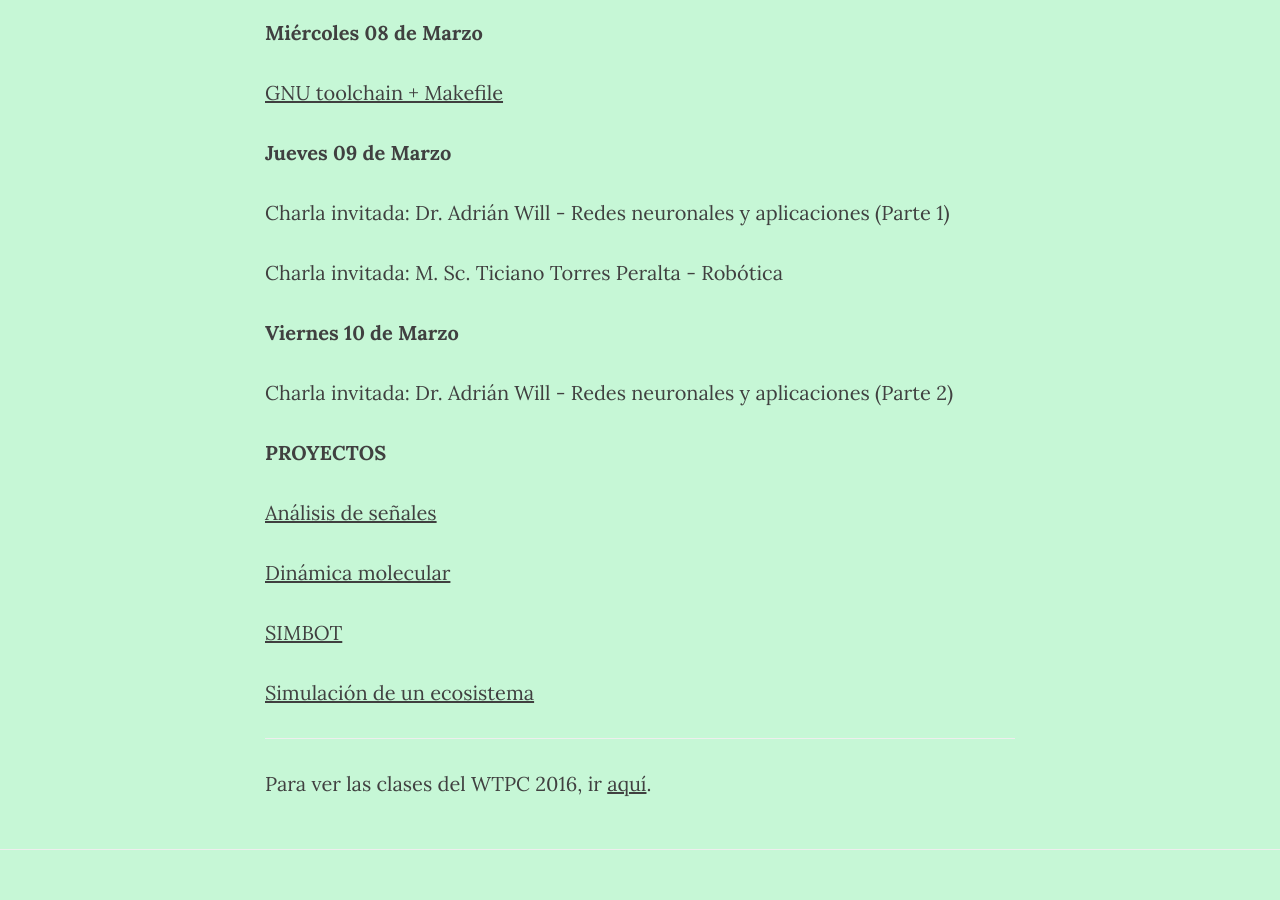
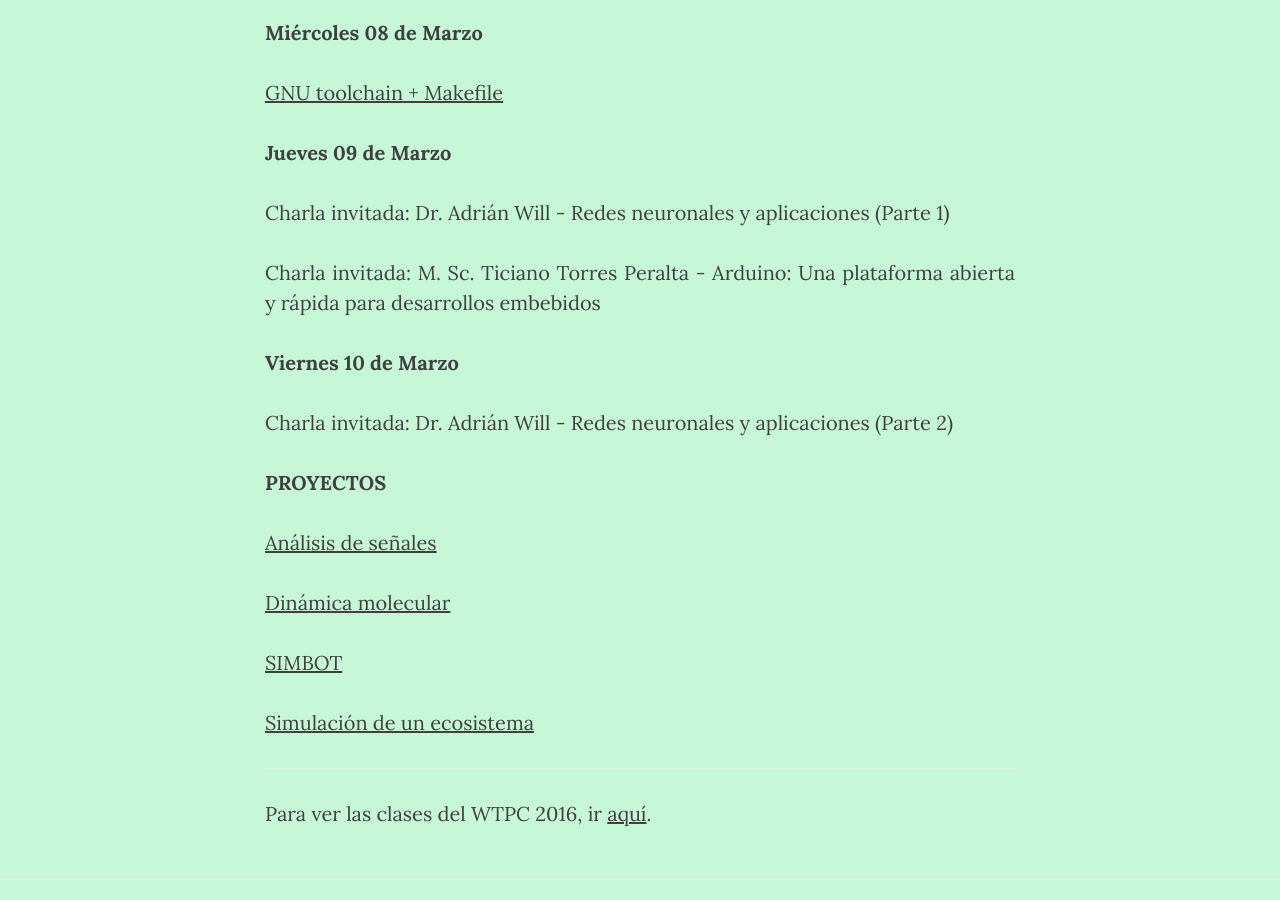
Before and after one commit to wtpc/wtpc.github.io, a Jekyll site: the page built from clases.md, in a window 1280 px wide and 900 px high, scrolled down 1832 px. Built offline with Jekyll 4.4.1, drawn with Linux system fonts in a browser that asks for light colours; nearby versions of some CDN libraries.

Commit message:
Cambio de nombre de la charla de Ticiano

```diff
--- a/clases.md
+++ b/clases.md
@@ -75,7 +75,7 @@ permalink: /clases/
 
 Charla invitada: Dr. Adrián Will - Redes neuronales y aplicaciones (Parte 1)
 
-Charla invitada: M. Sc. Ticiano Torres Peralta - Robótica
+Charla invitada: M. Sc. Ticiano Torres Peralta - Arduino: Una plataforma abierta y rápida para desarrollos embebidos
 
 
 **Viernes 10 de Marzo**
```
